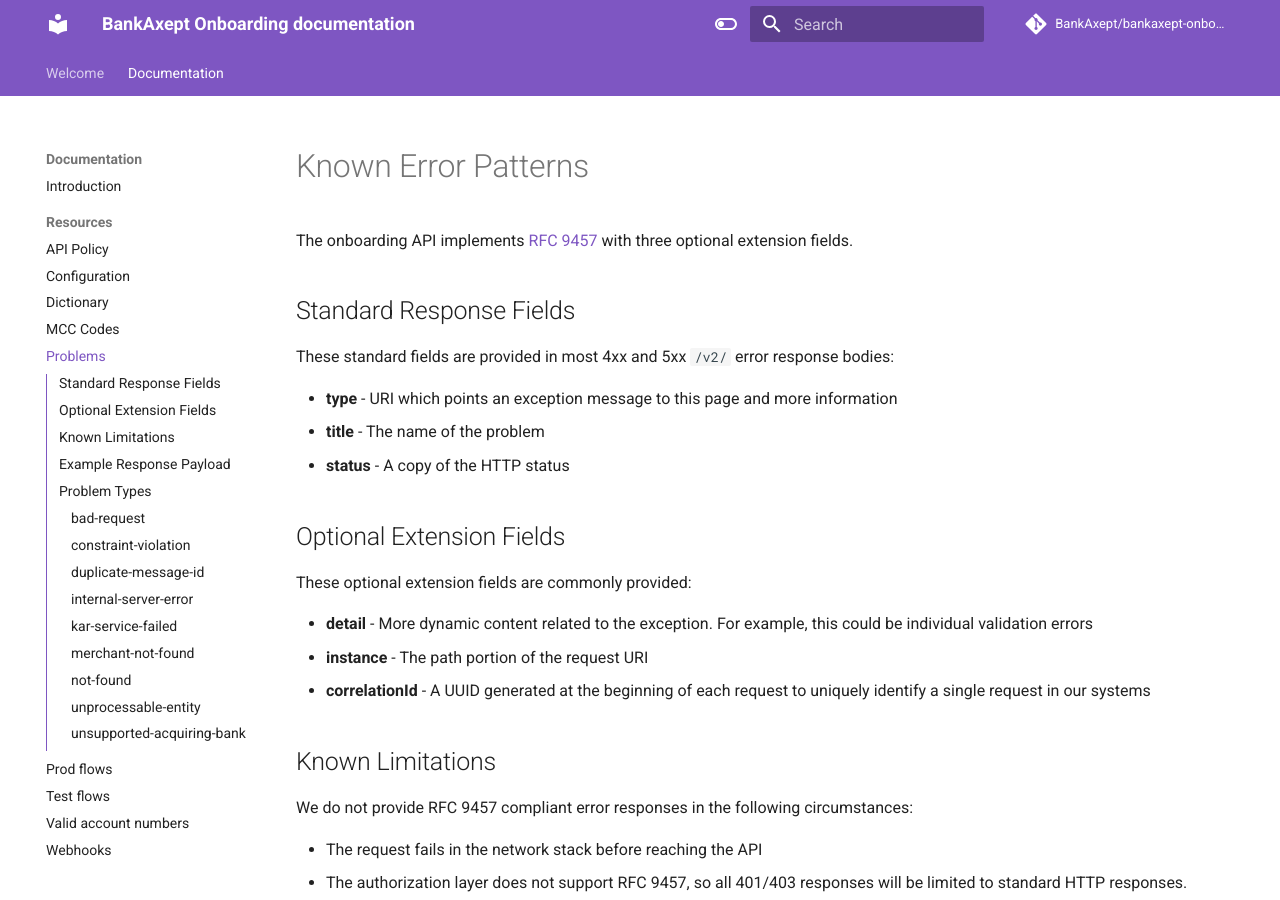
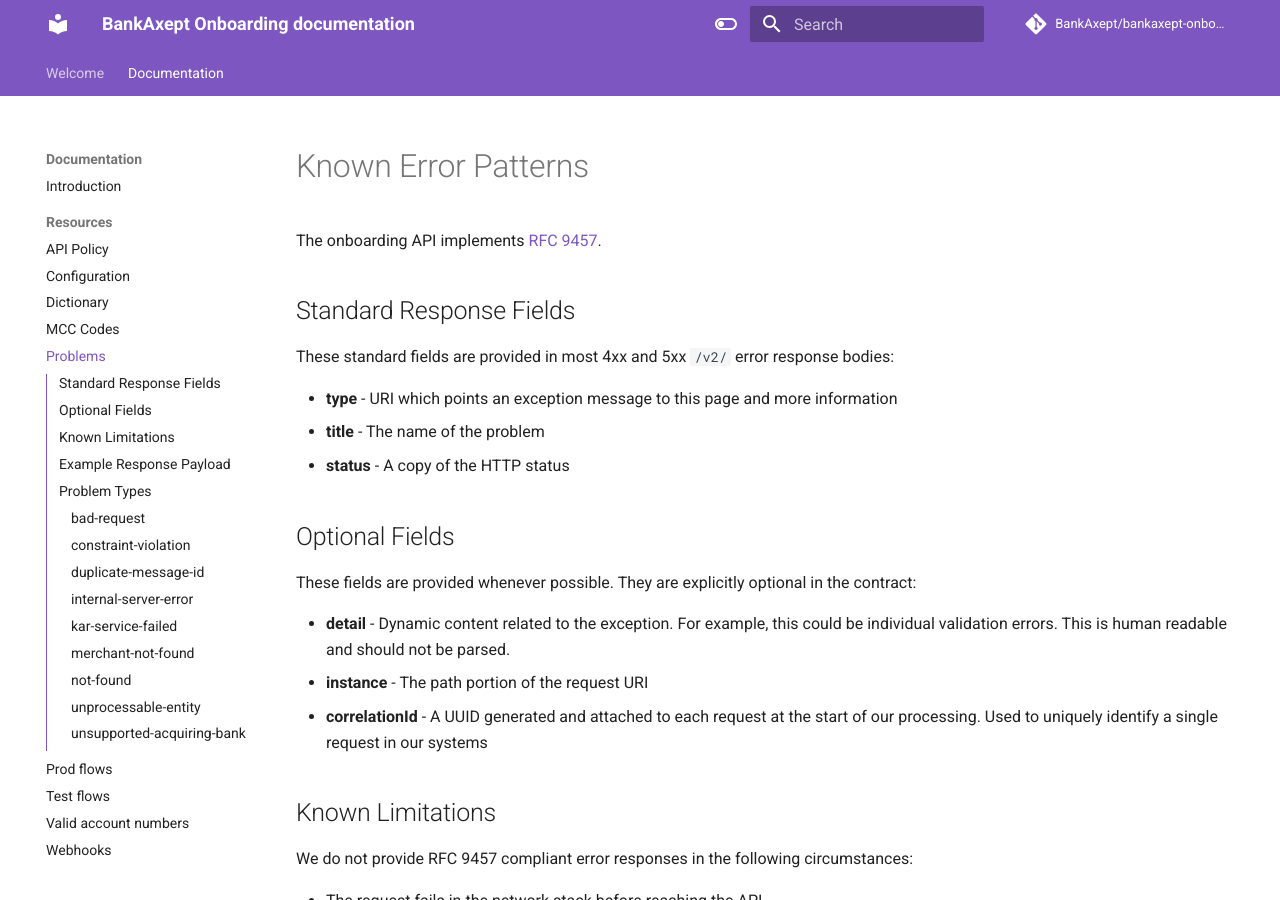
Before and after one commit to BankAxept/bankaxept-onboarding-external-documentation, an MkDocs documentation site: the page built from docs/problems.md, in a window 1280 px wide and 900 px high. Built offline with MkDocs 1.6.1 and Material for MkDocs 9.7.7, drawn with Linux system fonts in a browser that asks for light colours; comment, search, counter and statistics services are not loaded.

Commit message:
Refine onboarding API documentation by clarifying optional extension fields and known limitations

```diff
--- a/docs/problems.md
+++ b/docs/problems.md
@@ -1,6 +1,6 @@
 # Known Error Patterns
 
-The onboarding API implements [RFC 9457](https://www.rfc-editor.org/rfc/rfc9457.html) with three optional extension fields.
+The onboarding API implements [RFC 9457](https://www.rfc-editor.org/rfc/rfc9457.html).
 
 ## Standard Response Fields
 
@@ -10,13 +10,13 @@ These standard fields are provided in most 4xx and 5xx `/v2/` error response bod
 - **title** - The name of the problem
 - **status** - A copy of the HTTP status
 
-## Optional Extension Fields
+## Optional Fields
 
-These optional extension fields are commonly provided:
+These fields are provided whenever possible. They are explicitly optional in the contract:
 
-- **detail** - More dynamic content related to the exception. For example, this could be individual validation errors
+- **detail** -  Dynamic content related to the exception. For example, this could be individual validation errors. This is human readable and should not be parsed.
 - **instance** - The path portion of the request URI
-- **correlationId** - A UUID generated at the beginning of each request to uniquely identify a single request in our systems
+- **correlationId** - A UUID generated and attached to each request at the start of our processing. Used to uniquely identify a single request in our systems
 
 ## Known Limitations
 
```
